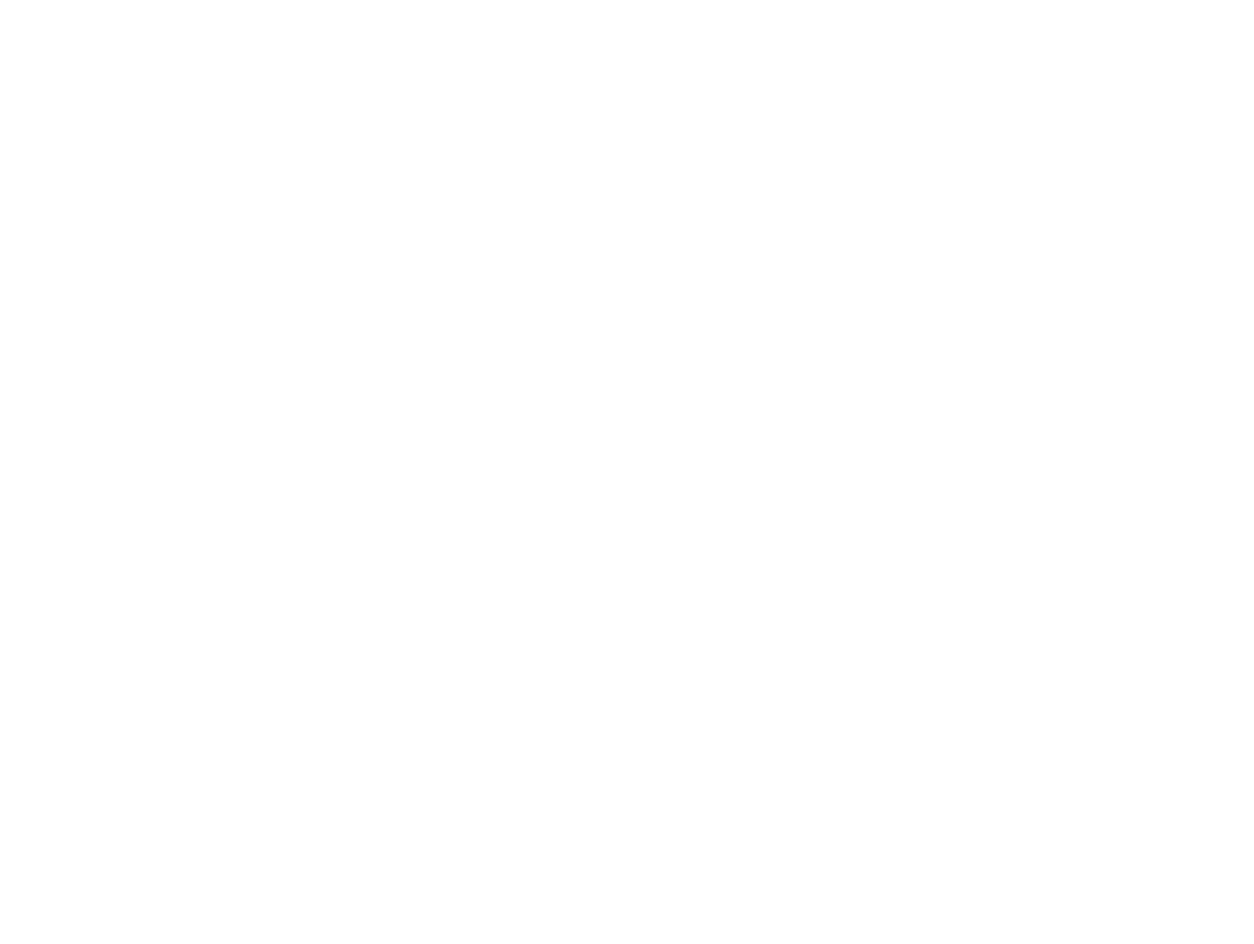
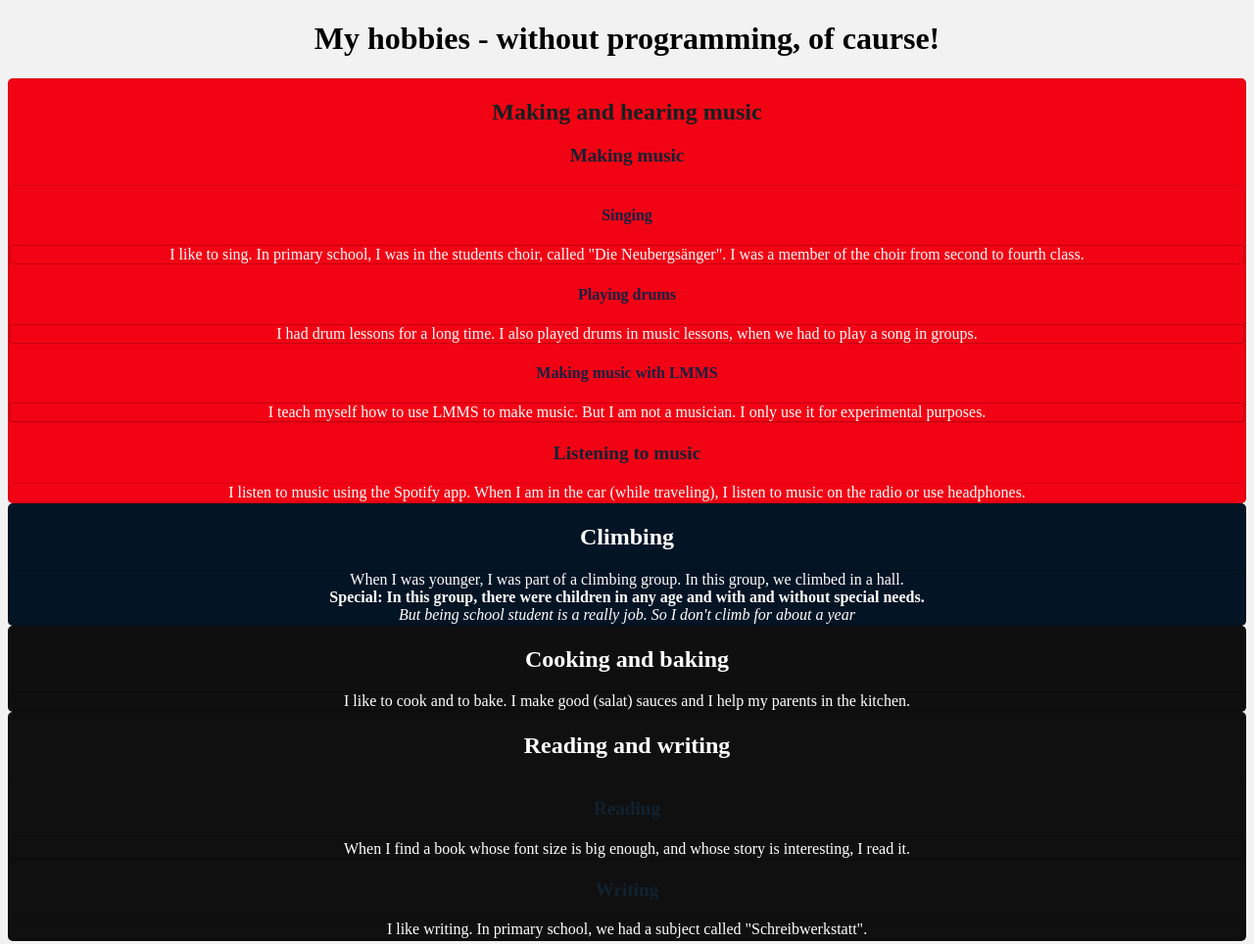
Before and after one commit to josh-programmieren/MyPortfolio, a plain HTML site: page hobbies.html in a window 1280 px wide. Shown: the whole page at 98% size. Before the commit the page ends 800 px from the top, so only its background shows below. Drawn offline with Linux system fonts and the light colour scheme.

Commit message:
Implemented hobbies page

```diff
--- /dev/null
+++ b/css/hobbies.css
@@ -0,0 +1,94 @@
+/* Styling body */
+
+body {
+    background-color: #f2f2f2;
+    text-align: center;
+    color: #000000;
+}
+
+
+/* Styling the different types of headlines */
+
+h1 {
+    font-size: 2em;
+    font-weight: bold;
+    color: #000001;
+}
+
+h2 {
+    font-size: 1.5em;
+    font-weight: bold;
+    color: #112221;
+}
+
+h3 {
+    font-size: 1.2em;
+    font-weight: bold;
+    color: #112231;
+}
+
+h4 {
+    font-size: 1em;
+    font-weight: bold;
+    color: #112241;
+}
+
+
+/* General styling for div and p tags */
+
+div {
+    margin: 0px;
+    padding: 0px;
+    border-color: rgba(0, 0, 0, 0.1);
+    border-style: solid;
+    border-width: 1px;
+    border-radius: 5px;
+}
+
+p {
+    margin: 0px;
+    padding: 0px;
+    border-color: rgba(1, 1, 1, 0.2);
+    border-style: solid;
+    border-width: 0.5px;
+    border-radius: 2.5px;
+}
+
+
+/* Styling the different categories */
+
+#music {
+    background-color: #f20314;
+    text-align: center;
+    color: #ffffff;
+}
+
+#climbing {
+    background-color: #031425;
+    text-align: center;
+    color: #ffffff;
+}
+
+#climbing h2 {
+    color: #ffffff;
+}
+
+#kitchen {
+    background-color: #0f0f0f;
+    text-align: center;
+    color: #ffffff;
+}
+
+#kitchen h2 {
+    color: #ffffff;
+}
+
+#stories {
+    background-color: #101010;
+    text-align: center;
+    color: #ffffff;
+}
+
+#stories h2 {
+    color: #ffffff;
+}
--- a/hobbies.html
+++ b/hobbies.html
@@ -0,0 +1,68 @@
+<!DOCTYPE html>
+<html lang="en">
+
+<head>
+    <meta charset="UTF-8">
+    <meta http-equiv="X-UA-Compatible" content="IE=edge">
+    <meta name="viewport" content="width=device-width, initial-scale=1.0">
+    <title>My hobbies</title>
+    <link rel="stylesheet" href="css/hobbies.css">
+</head>
+
+<body>
+    <h1>My hobbies - without programming, of caurse!</h1>
+    <div id="music">
+        <h2>Making and hearing music</h2>
+        <h3>Making music</h3>
+        <div>
+            <h4>Singing</h4>
+            <p>
+                I like to sing. In primary school, I was in the students choir, called "Die Neubergsänger". I was a member of the choir from second to fourth class.
+            </p>
+            <h4>Playing drums</h4>
+            <p>
+                I had drum lessons for a long time. I also played drums in music lessons, when we had to play a song in groups.
+            </p>
+            <h4>Making music with LMMS</h4>
+            <p>
+                I teach myself how to use LMMS to make music. But I am not a musician. I only use it for experimental purposes.
+            </p>
+        </div>
+        <h3>Listening to music</h3>
+        <div>
+            I listen to music using the Spotify app. When I am in the car (while traveling), I listen to music on the radio or use headphones.
+        </div>
+    </div>
+    <div id="climbing">
+        <h2>Climbing</h2>
+        <p>
+            When I was younger, I was part of a climbing group. In this group, we climbed in a hall.
+            <br>
+            <strong>Special: In this group, there were children in any age and with and without special needs.</strong>
+            <br>
+            <em>But being school student is a really job. So I don't climb for about a year</em>
+        </p>
+    </div>
+    <div id="kitchen">
+        <h2>Cooking and baking</h2>
+        <p>
+            I like to cook and to bake. I make good (salat) sauces and I help my parents in the kitchen.
+        </p>
+    </div>
+    <div id="stories">
+        <h2>Reading and writing</h2>
+        <div id="reading">
+            <h3>Reading</h3>
+            <p>
+                When I find a book whose font size is big enough, and whose story is interesting, I read it.
+            </p>
+        </div>
+        <div id="writing">
+            <h3>Writing</h3>
+            <p>
+                I like writing. In primary school, we had a subject called "Schreibwerkstatt".
+            </p>
+        </div>
+</body>
+
+</html>
```
Also changed, not shown: about.html (+5 -5 lines), index.html (+4 -1 lines), open_saurce.html (added).
